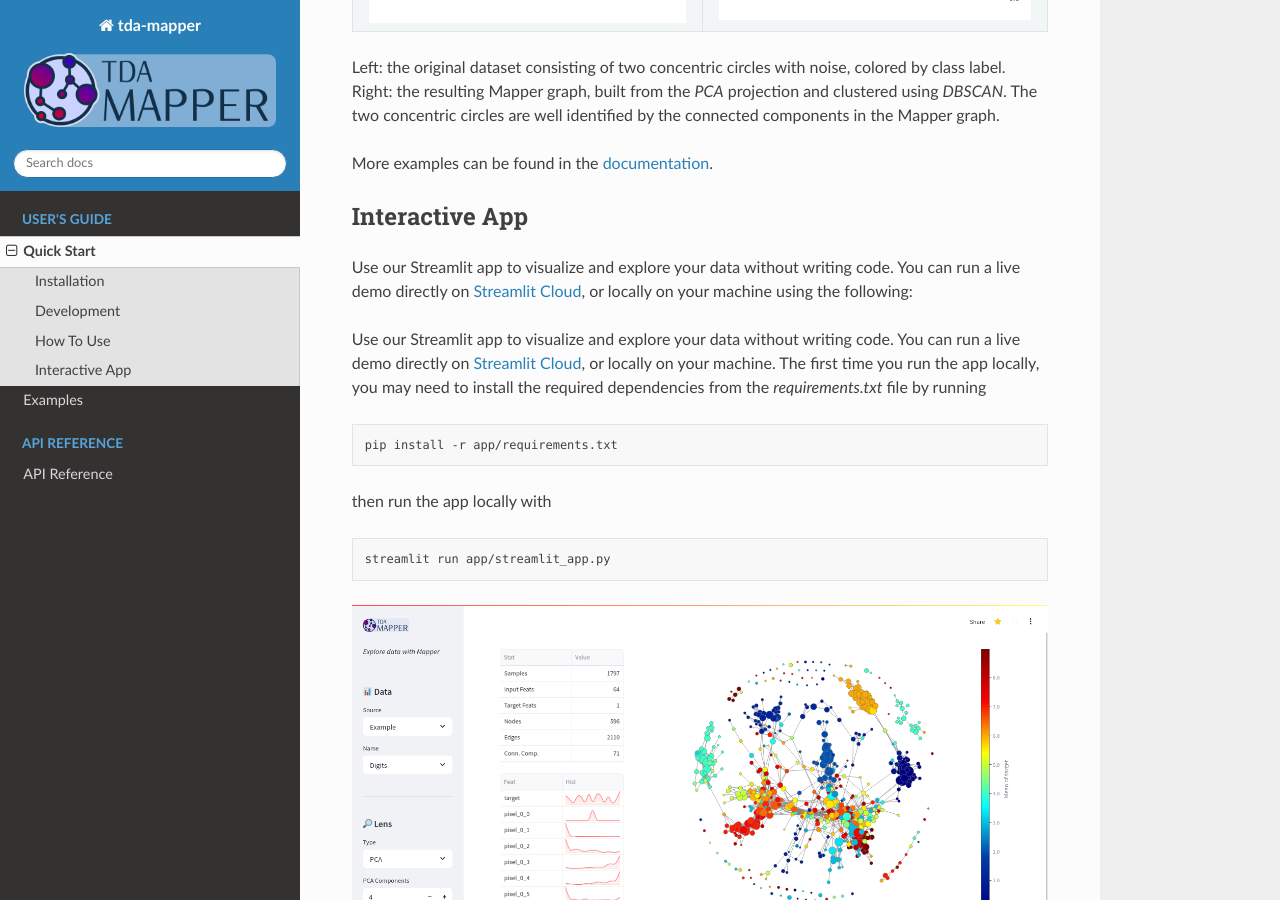
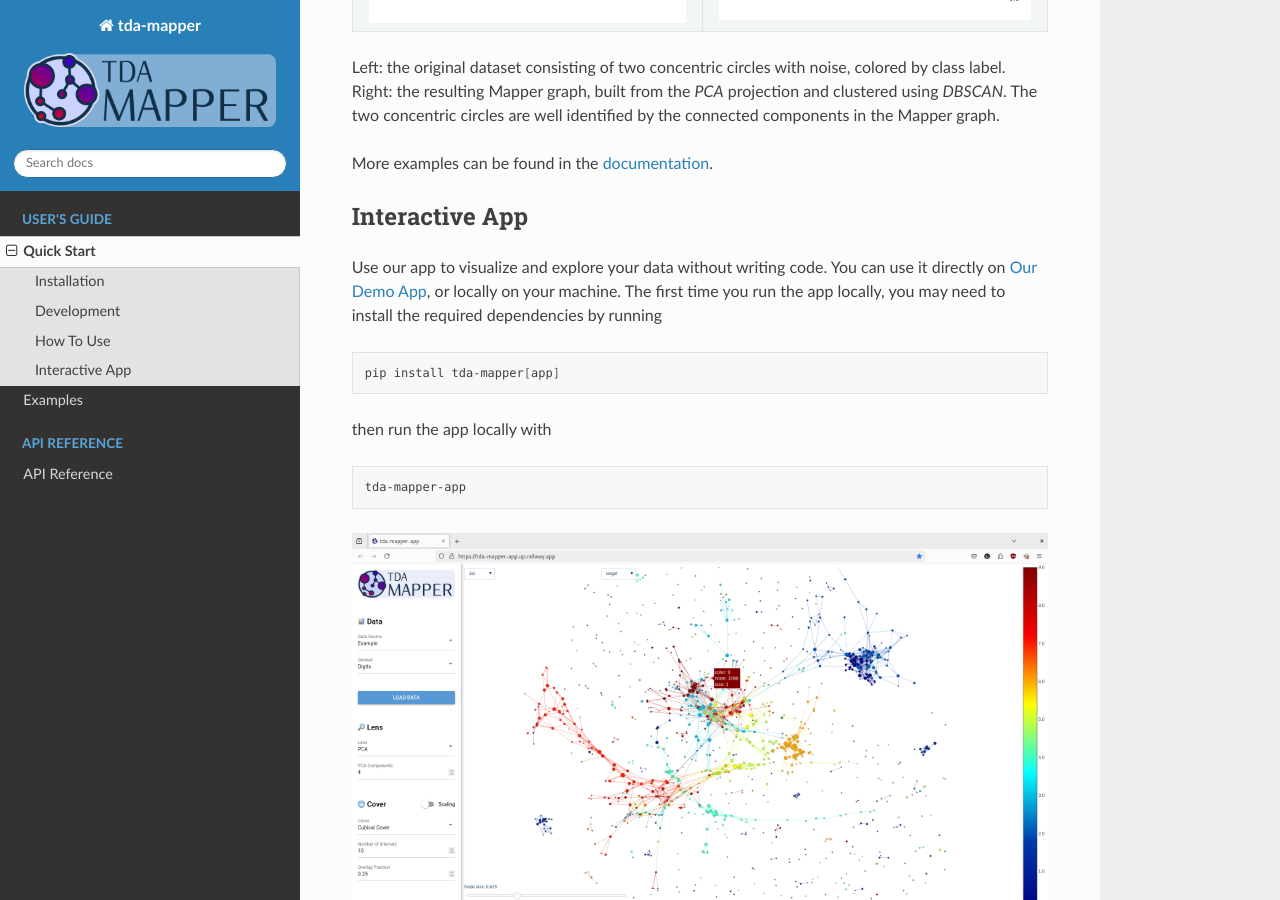
Before and after one commit to lucasimi/tda-mapper-python, a Sphinx documentation site: the page built from docs/source/quickstart.rst, in a window 1280 px wide and 900 px high, scrolled down 1781 px. Built offline with Sphinx 7.4.7 and the Read the Docs theme 3.1.0, drawn with Linux system fonts in a browser that asks for light colours; pages that are not in the unit, such as notebooks, are missing from menus; the version number is read from the project's files by our own code.

```diff
--- a/docs/source/quickstart.rst
+++ b/docs/source/quickstart.rst
@@ -92,27 +92,21 @@ More examples can be found in the
 Interactive App
 ---------------
 
-Use our Streamlit app to visualize and explore your data without writing code.
-You can run a live demo directly on
-`Streamlit Cloud <https://tda-mapper-app.streamlit.app/>`__,
-or locally on your machine using the following:
-
-Use our Streamlit app to visualize and explore your data without writing code.
-You can run a live demo directly on
-`Streamlit Cloud <https://tda-mapper-app.streamlit.app/>`__,
+Use our app to visualize and explore your data without writing code. You can
+use it directly on
+`Our Demo App <https://tda-mapper-app.up.railway.app/>`__,
 or locally on your machine. The first time you run the app locally, you may
-need to install the required dependencies from the `requirements.txt` file by
-running
+need to install the required dependencies by running
 
 .. code:: bash
 
-   pip install -r app/requirements.txt
+   pip install tda-mapper[app]
 
 then run the app locally with
 
 .. code:: bash
 
-   streamlit run app/streamlit_app.py
+   tda-mapper-app
 
 |Interactive App|
 
```
Also changed, not shown: README.md (+9 -10 lines), docs/source/index.rst (+3 -5 lines), resources/tda-mapper-app.png, 1 other file.
